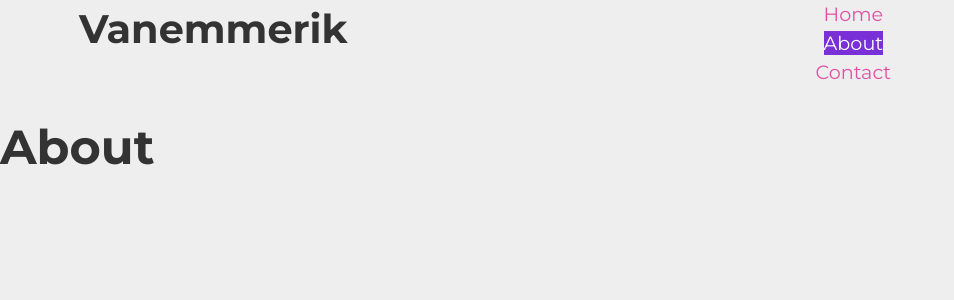
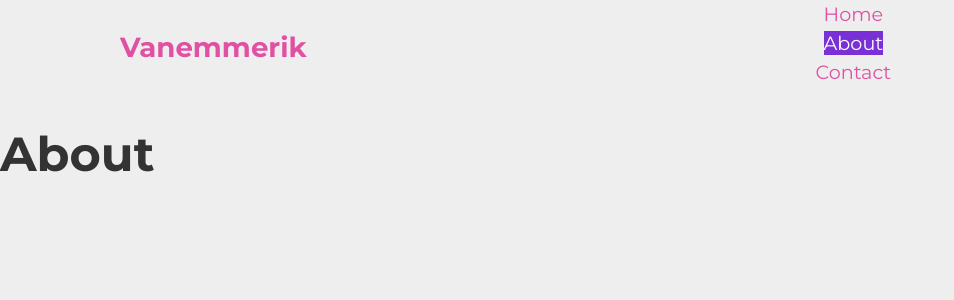
Before and after one commit to MatthiasLeuhof/vanemmerik, a Jekyll site: the page built from about.html, in a window 1280 px wide. Shown: the top 300 px of the page, without its empty margins (0-954 px from the left). Built offline with Jekyll 4.4.1, drawn with Linux system fonts in a browser that asks for light colours; Markdown is read by kramdown in place of the engine named in the settings.

Commit message:
Styled the header some more with grid classes.

```diff
--- a/_layouts/default.html
+++ b/_layouts/default.html
@@ -9,9 +9,11 @@
 </head>
 <body>
 
-  <header class="masthead grid">
+  <header class="masthead grid push-1">
     <div class="unit unit-xs-1 unit-s-1 unit-m-1-3 unit-l-1-3">
-      {% if page.url == '/' %}<h1 class="peta logo">Vanemmerik</h1>{% else %}<p class="peta logo"><strong>Vanemmerik</strong></p>{% endif %}
+      <a href="{{site.baseurl}}/index.html">
+        {% if page.url == '/' %}<h1 class="giga logo island">Vanemmerik</h1>{% else %}<p class="giga logo island"><strong>Vanemmerik</strong></p>{% endif %}
+      </a>
     </div>
     {% include nav.html nav-class='primary-nav' %}
   </header>
```
